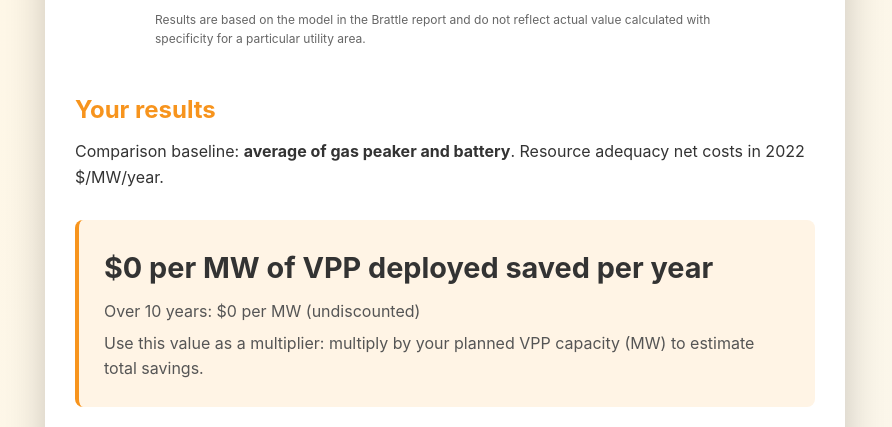
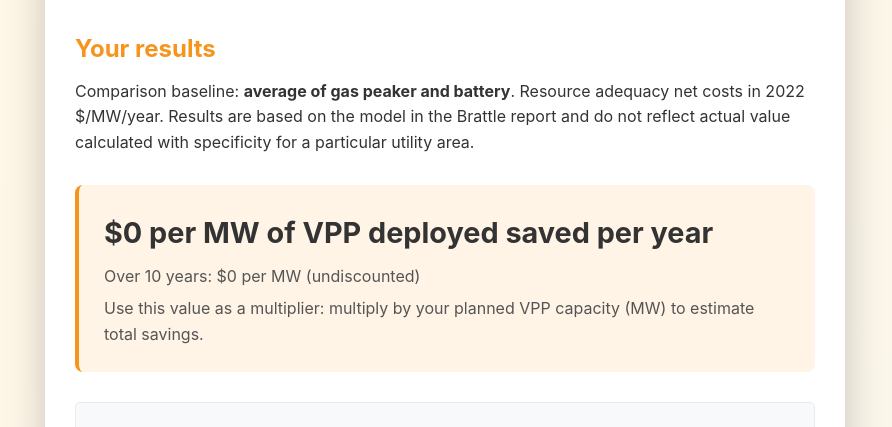
Before and after one commit to coreysol/energytools, a PHP site: page /vpp_value/results.php in a window 1280 px wide. Shown: the part 202-629 px from the top of the page, without its empty margins (195-1087 px from the left). Run offline with PHP 8.4, Linux system fonts and the light colour scheme; the visitor is signed in with stand-in values (Sample User, id 1).

Commit message:
VPP results: move disclaimer into Your results paragraph
Co-authored-by: Cursor <cursoragent@cursor.com>

```diff
--- a/vpp_value/results.php
+++ b/vpp_value/results.php
@@ -59,11 +59,10 @@ $base = BASE_PATH . '/';
             <h1>VPP Value Calculator – Results</h1>
             <p class="subtitle">Savings per MW of VPP deployed (utility/ratepayer perspective)</p>
         </header>
-        <p class="disclaimer-below-header">Results are based on the model in the Brattle report and do not reflect actual value calculated with specificity for a particular utility area.</p>
         <main class="results-container">
             <div class="results-header">
                 <h2>Your results</h2>
-                <p>Comparison baseline: <strong><?php echo htmlspecialchars($baselineLabel); ?></strong>. Resource adequacy net costs in 2022 $/MW/year.</p>
+                <p>Comparison baseline: <strong><?php echo htmlspecialchars($baselineLabel); ?></strong>. Resource adequacy net costs in 2022 $/MW/year. Results are based on the model in the Brattle report and do not reflect actual value calculated with specificity for a particular utility area.</p>
             </div>
 
             <div class="savings-result">
```
